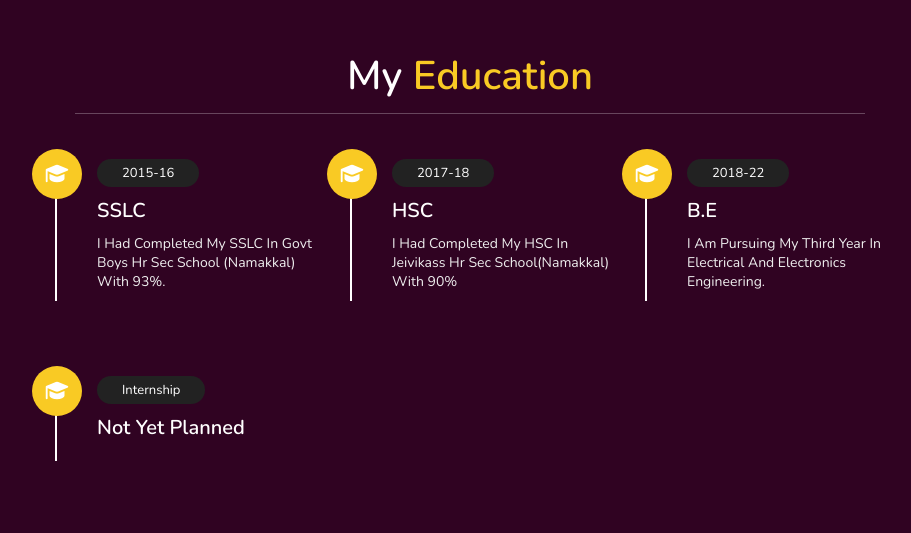
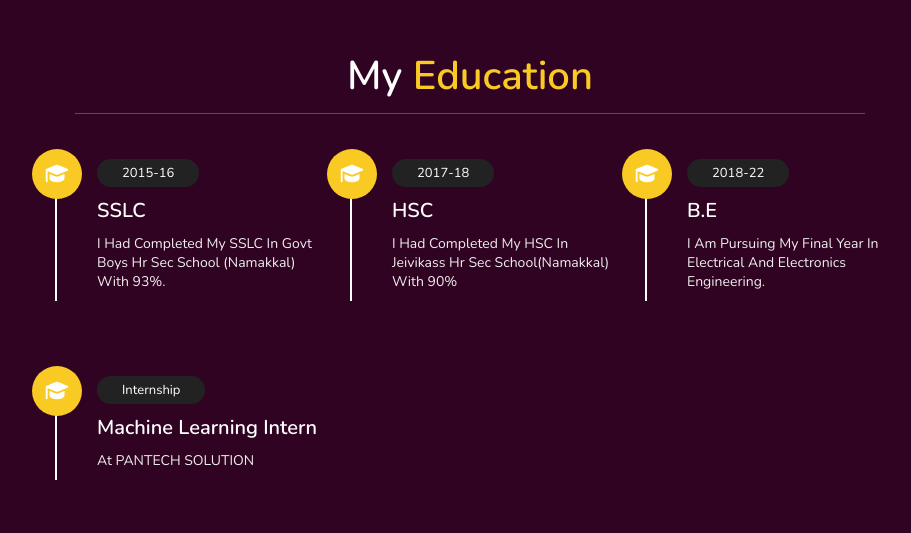
Before and after one commit to Guruprasanth14/guruprasanth.github.io, a plain HTML site: page index.html in a window 1280 px wide. Shown: the part 1571-2104 px from the top of the page, without its empty margins (345-1256 px from the left). Drawn offline with nearby package versions, Linux system fonts and the light colour scheme.

Commit message:
Update index.html

```diff
--- a/index.html
+++ b/index.html
@@ -46,7 +46,7 @@
 
     <h3>HI THERE !</h3>
     <h1>I'M <span>Guru Prasanth</span></h1>
-    <p>I am enthusiastic to learn new things.I am pursuing my third year in electrical and electronics engineering .I am living in namakkal. It is my portfolio.</p>
+    <p>I am enthusiastic to learn new things.I am pursuing my Final year in electrical and electronics engineering .I am living in namakkal. It is my portfolio.</p>
     <a href="#about"><button class="btn">about me <i class="fas fa-user"></i></button></a>
 
 </section>
@@ -107,7 +107,7 @@
         <i class="fas fa-graduation-cap"></i>
         <span>2018-22</span>
         <h3>B.E</h3>
-        <p>I am pursuing my third year in electrical and electronics engineering.</p>
+        <p>I am pursuing my Final year in electrical and electronics engineering.</p>
     </div>
 
     <div class="box">
@@ -115,9 +115,9 @@
         <i class="fas fa-graduation-cap"></i>
 
         <span>Internship</span>
-        <h3>Not yet planned</h3>
+        <h3>Machine Learning Intern</h3>
 
-        <p></p>
+        <p>at PANTECH SOLUTION</p>
         </tr>
     </div>
 
```
